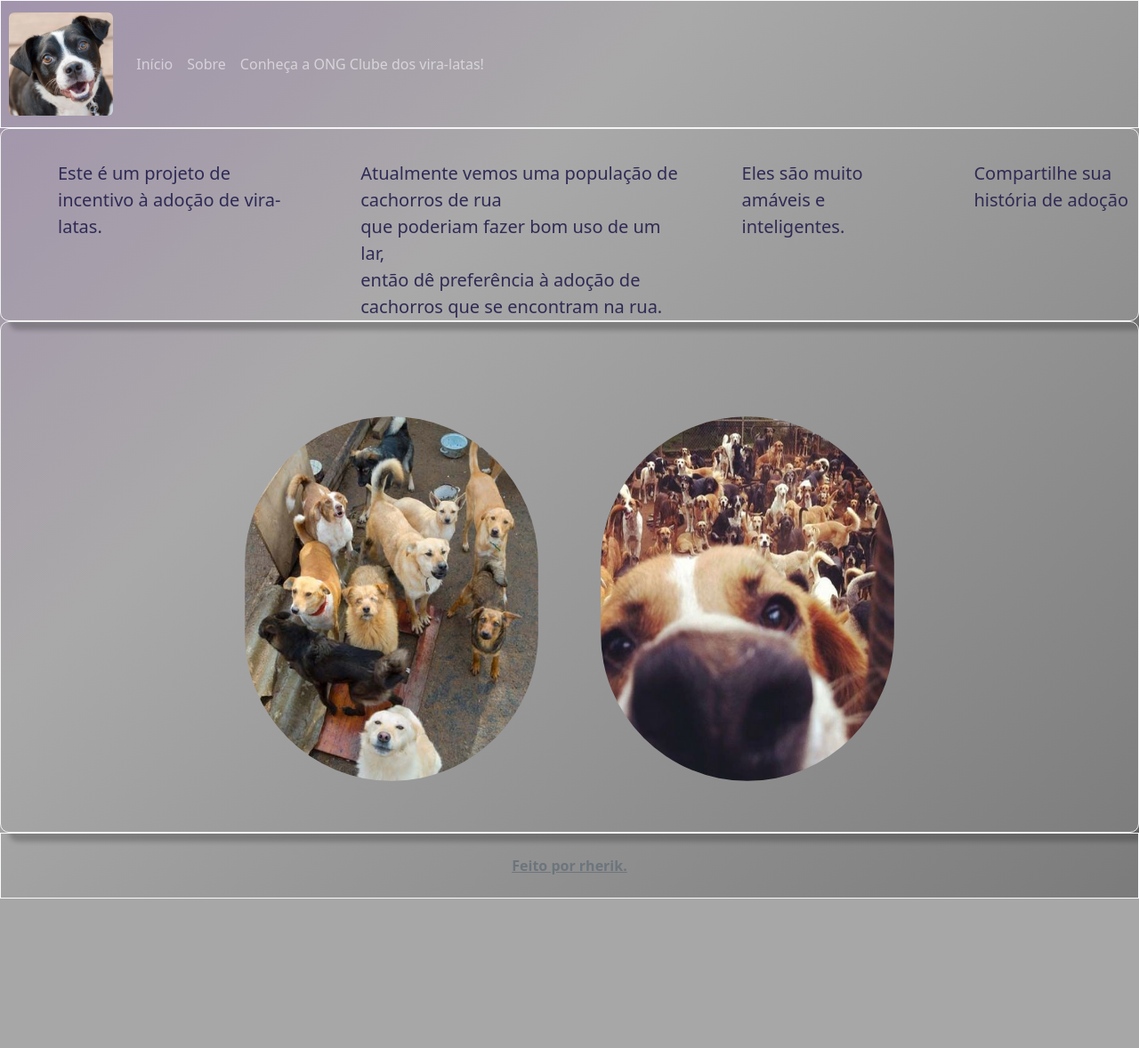
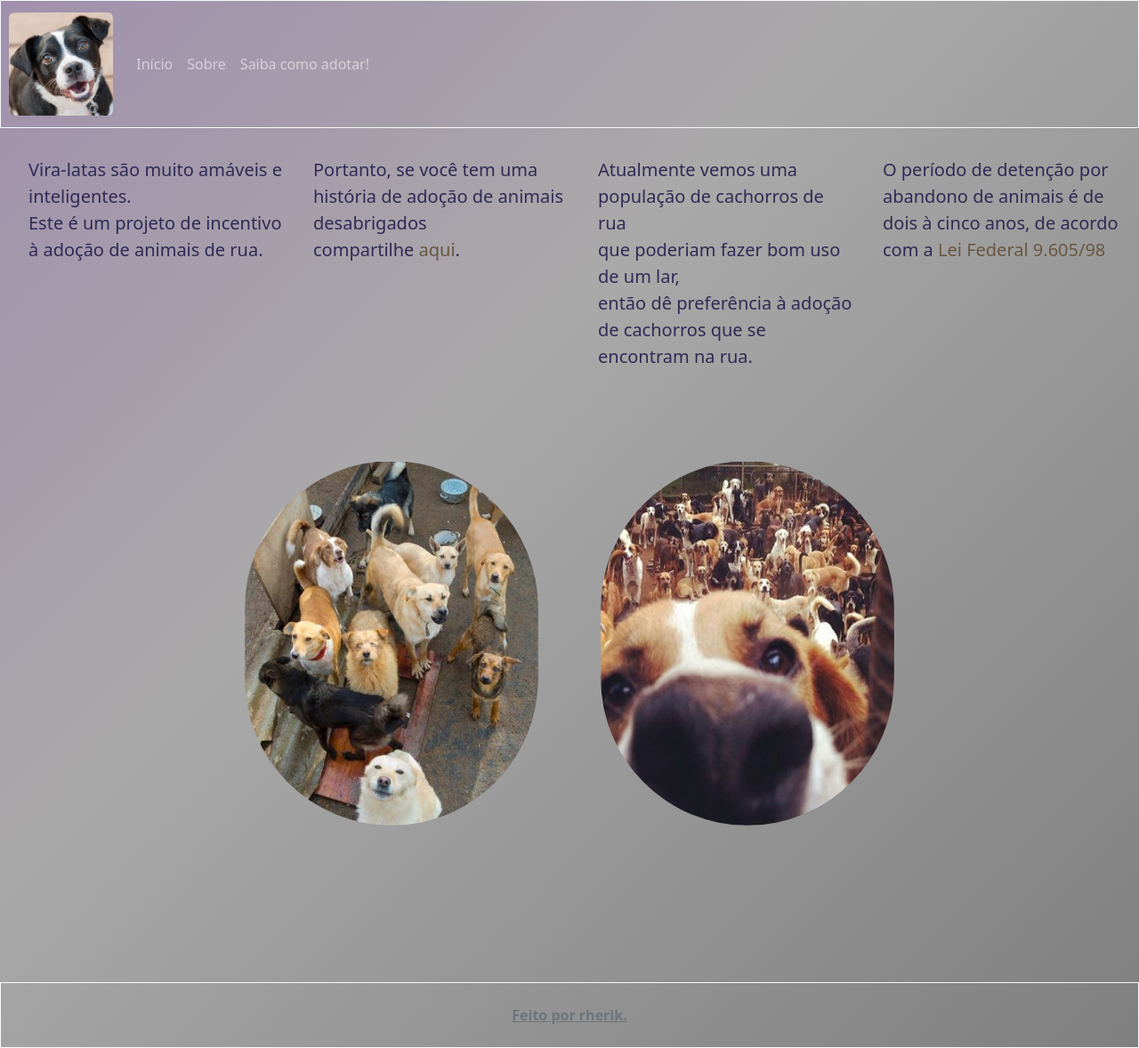
Before and after one commit to rherik/adocao_flask, a Flask app: page /sobre in a window 1280 px wide. Shown: the whole page at 89% size. Before the commit the page ends 1010 px from the top, so only its background shows below. Run offline with Flask 3, Linux system fonts and the light colour scheme.

Commit message:
feat: add page about and refactor some css elements

```diff
--- a/static/style.css
+++ b/static/style.css
@@ -52,49 +52,36 @@ body{
     background-size: 400% 400%;
 }
 #texto-intro {
-    display: flex;
-    align-items: start;
-    justify-content: space-between;
-    align-content: space-around;
+    display: grid;
+    /* Separa os textos em 4 partes */
+    grid-template-columns: repeat(4, 1fr);
 }
 #texto {
     font-size: var(--fs-300);
     color: var(--lm-text);
-    padding-left: 4rem;
+    padding-left: 2rem;
+    padding-block: 2rem;
 }
-#texto2 {
-    font-size: var(--fs-300);
-    color: var(--lm-text);
-    padding-top: var(--space-md);
-    padding-left: 8rem;
+main, section, form{
+    height: min(120vh);
+    /* padding: var(--space-lg); */
 }
-#texto3 {
-    font-size: var(--fs-300);
-    color: var(--lm-text);
-    padding-top: var(--space-md);
-    padding-left: 12rem;
-    padding-bottom: var(--space-sm);
+main a{
+    text-decoration: none;
+    color: rgb(104, 87, 66);
 }
-section, form{
-    padding-bottom: min(16rem);
+section a{
+    text-decoration: none;
+    color: rgb(104, 87, 66);
 }
-#footer{
+main, section a:hover {
+    color: bisque;
+}
+footer{
     position: fixed;
     display: contents;
     bottom: 0;
     width: 100%;
-}
-#caixa{
-    justify-content: space-around;
-    padding-top: var(--space-lg);
-    font-size: 5px;
-    -webkit-box-shadow: 10px 10px 5px 0px rgba(0,0,0,0.25);
-    -moz-box-shadow: 10px 10px 5px 0px rgba(0,0,0,0.25);
-    box-shadow: 10px 10px 5px 0px rgba(24, 24, 24, 0.25);
-    border-radius: 10px 10px 10px 10px;
-    -moz-border-radius: 10px 10px 10px 10px;
-    -webkit-border-radius: 10px 10px 10px 10px;
-    border: 1px solid #f0f0f0;
 }
 p{
     padding-top: var(--space-sm);
@@ -125,7 +112,6 @@ p{
     flex-direction: row;
     justify-content: center;
     padding: var(--space-lg);
-    padding-bottom: var(--space-md);
 }
 #fotos{
     min-width: 200px;
@@ -146,3 +132,6 @@ p{
 		background-position: 0% 50%;
 	}
 }
+@media screen and (max-width: 768px) {
+
+}
--- a/templates/base.html
+++ b/templates/base.html
@@ -28,8 +28,8 @@
                     <div class="navbar-nav">
                         <a class="nav-item nav-link" id="menu" href="/">Início</a>
                         <a class="nav-item nav-link" id="menu" href="/sobre">Sobre</a>
-                        <a class="nav-item nav-link" id="menu" href="https://clubedosviralatas.org.br/" target="_blank">
-                            Conheça a ONG Clube dos vira-latas!</a>
+                        <a class="nav-item nav-link" id="menu" href="/adote">
+                            Saiba como adotar!</a>
                     </div>
                 </div>
             </div>
--- a/templates/footer.html
+++ b/templates/footer.html
@@ -1,6 +1,6 @@
-<footer class="text-center text-lg-start text-muted" id="footer">
+<footer class="text-center text-lg-start text-muted">
     <div class="text-center p-4 border border-light">
-        <a class="text-reset fw-bold" href="https://github.com/rherik">
+        <a class="text-reset fw-bold" href="https://github.com/rherik" target="_blank">
             Feito por rherik.
         </a>
     </div>
--- a/templates/posts_div.html
+++ b/templates/posts_div.html
@@ -2,7 +2,7 @@
     <div class="row">
         {% for p in posts %}
         <div class="col">
-            <div class="card" style="width: 18rem;">
+            <article class="card" style="width: 18rem;">
                 <div class="card-body">
                     <img src={{ p.foto }} class="card-img-top">
                     <h5 class="card-title">{{ p.title }}</h5>
@@ -12,7 +12,7 @@
                         <img id="img_insta" src="{{ url_for('static', filename='imgs/instagram.png')}}" alt="">
                     </a>
                 </div>
-            </div>
+            </article>
         </div>
         {% endfor %}
     </div>
--- a/templates/sobre.html
+++ b/templates/sobre.html
@@ -1,26 +1,39 @@
-{% extends "base.html" %}
-{% block title %}Sobre{% endblock %}
-{% block base %}
+{% extends "base.html" %} {% block title %}Sobre{% endblock %} {% block base %}
 <main>
-    <div id="caixa">
   <div id="texto-intro">
     <small id="texto">
-                Este é um projeto de incentivo à adoção de vira-latas.
-            </small>
-            <small id="texto">Atualmente vemos uma população de cachorros de rua
-                <br>que poderiam fazer bom uso de um lar, <br>então dê preferência à adoção de cachorros que se encontram na rua.
+      Vira-latas são muito amáveis e inteligentes. <br />Este é um projeto de
+      incentivo à adoção de animais de rua.
     </small>
     <small id="texto">
-                Eles são muito amáveis e inteligentes.
+      Portanto, se você tem uma história de adoção de animais desabrigados
+      <br />compartilhe <a class="" href="/crie">aqui</a>.
     </small>
-            <small id="texto">Compartilhe sua história de adoção </small>
+
+    <small id="texto"
+      >Atualmente vemos uma população de cachorros de rua <br />que poderiam
+      fazer bom uso de um lar, <br />então dê preferência à adoção de cachorros
+      que se encontram na rua.
+    </small>
+    <small id="texto">
+      O período de detenção por abandono de animais é de dois à cinco anos, de
+      acordo com a
+      <a
+        href="https://noticias.unb.br/artigos-main/6573-abandono-de-animais-e-crime"
+        target="_blank"
+        >Lei Federal 9.605/98
+        </a>
+    </small>
   </div>
-    </div>
-    <div id="caixa">
   <div class="container_images">
-            <img id="fotos" src="{{ url_for('static', filename='imgs/vl1_brincando.png') }}">
-            <img id="fotos" src="{{ url_for('static', filename='imgs/vl2_brincando.png') }}">
-        </div>
+    <img
+      id="fotos"
+      src="{{ url_for('static', filename='imgs/vl1_brincando.png') }}"
+    />
+    <img
+      id="fotos"
+      src="{{ url_for('static', filename='imgs/vl2_brincando.png') }}"
+    />
   </div>
 </main>
 {% endblock %}
--- a/views.py
+++ b/views.py
@@ -49,6 +49,11 @@ def inicio():
 def retorna_posts():
     postes = Post.query.all()
     return render_template('posts_div.html', posts=postes)
+
+@views.route("/adote", methods=['GET'])
+def adote():
+    return render_template("adote.html")
+
 
 @views.route("/crie", methods=['GET', 'POST'])
 def create_post():
```
Also changed, not shown: templates/adote.html (added, +14 -0 lines), templates/inicio.html (+5 -6 lines), README.md. Lines whose indentation alone changed are shown as unchanged.
